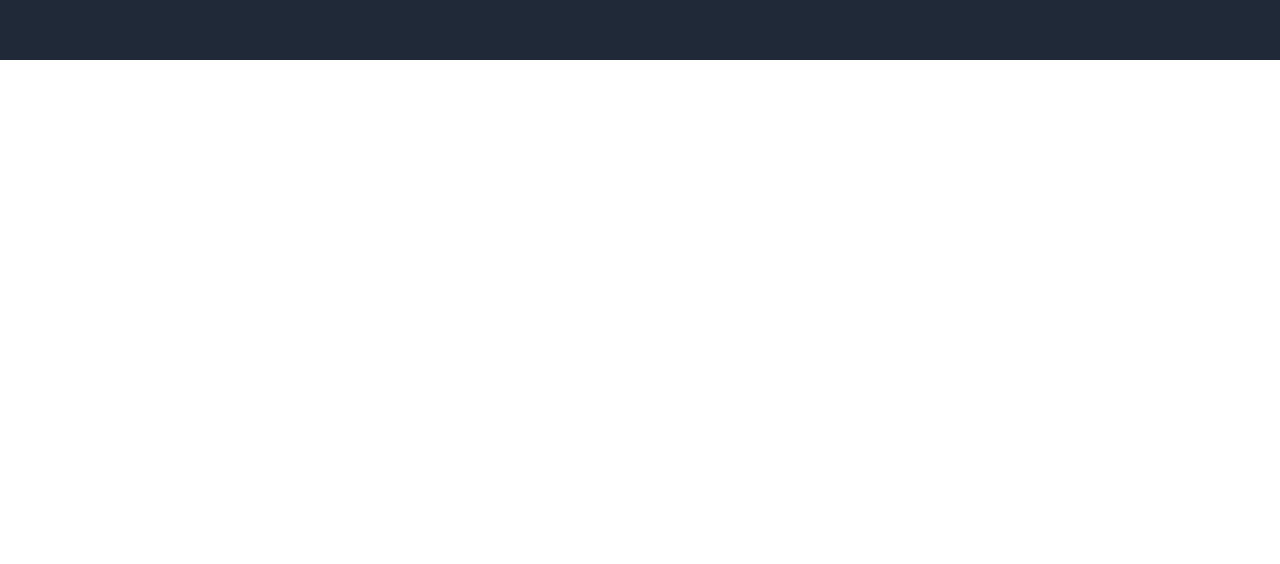
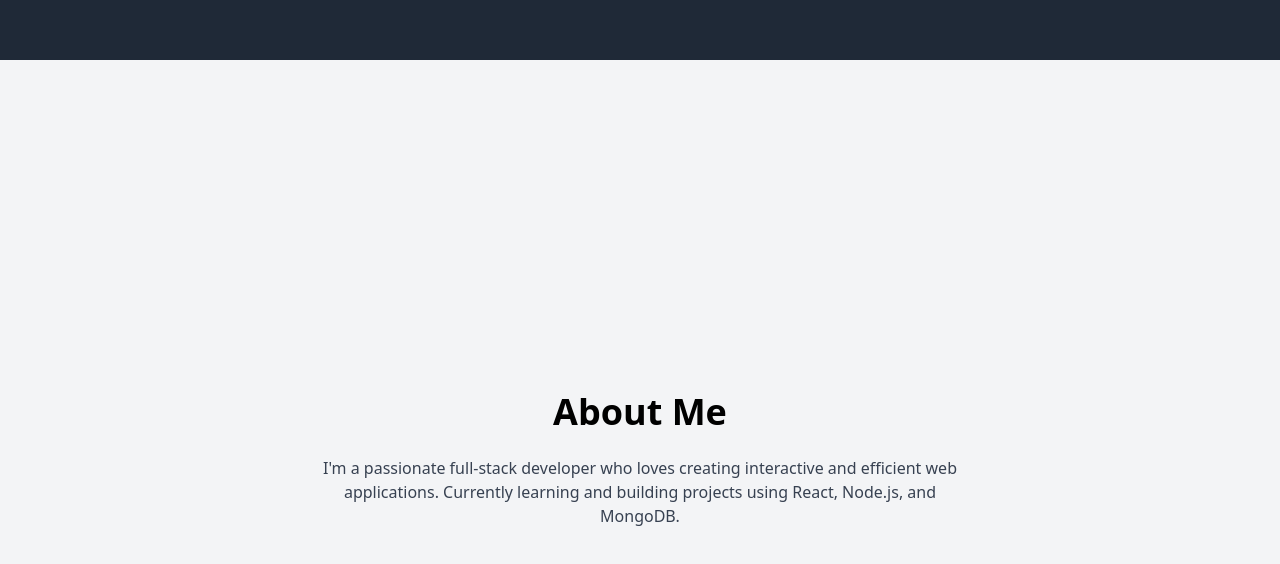
Before and after one commit to SushantShrestha-Hub/sushant_portfolio, a React (Vite) app in the folder client/: page / in a window 1280 px wide. Shown: the part 820-1384 px from the top of the page. Before the commit the page ends 880 px from the top, so only its background shows below. Built offline with nearby package versions, Linux system fonts and the light colour scheme.

Commit message:
added About page

```diff
--- a/client/src/pages/Home.jsx
+++ b/client/src/pages/Home.jsx
@@ -1,5 +1,7 @@
 import React from 'react';
 import Navbar from '../components/Navbar';
+import About from '../components/About';
+
 
 const Home = () => {
   return (
@@ -9,6 +11,7 @@ const Home = () => {
         <h1 className="text-5xl font-bold mb-4">Welcome to My Portfolio</h1>
         <p className="text-xl">I’m a Full Stack Developer passionate about building web experiences.</p>
       </section>
+      <About />
     </div>
   );
 };
```
